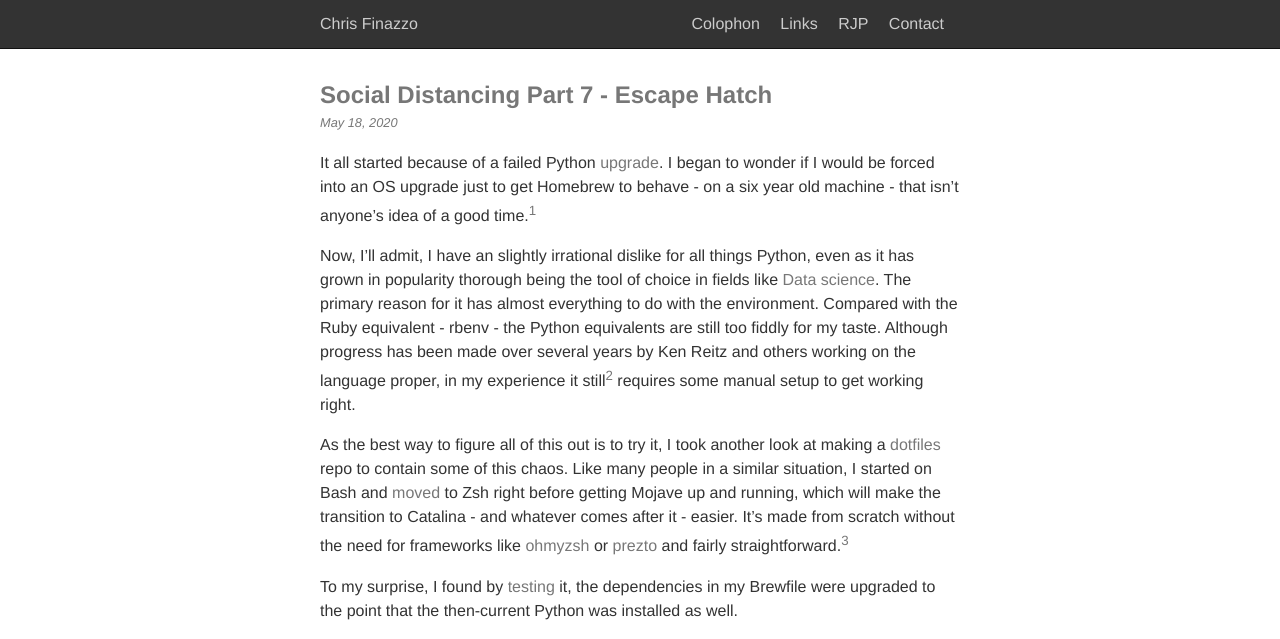
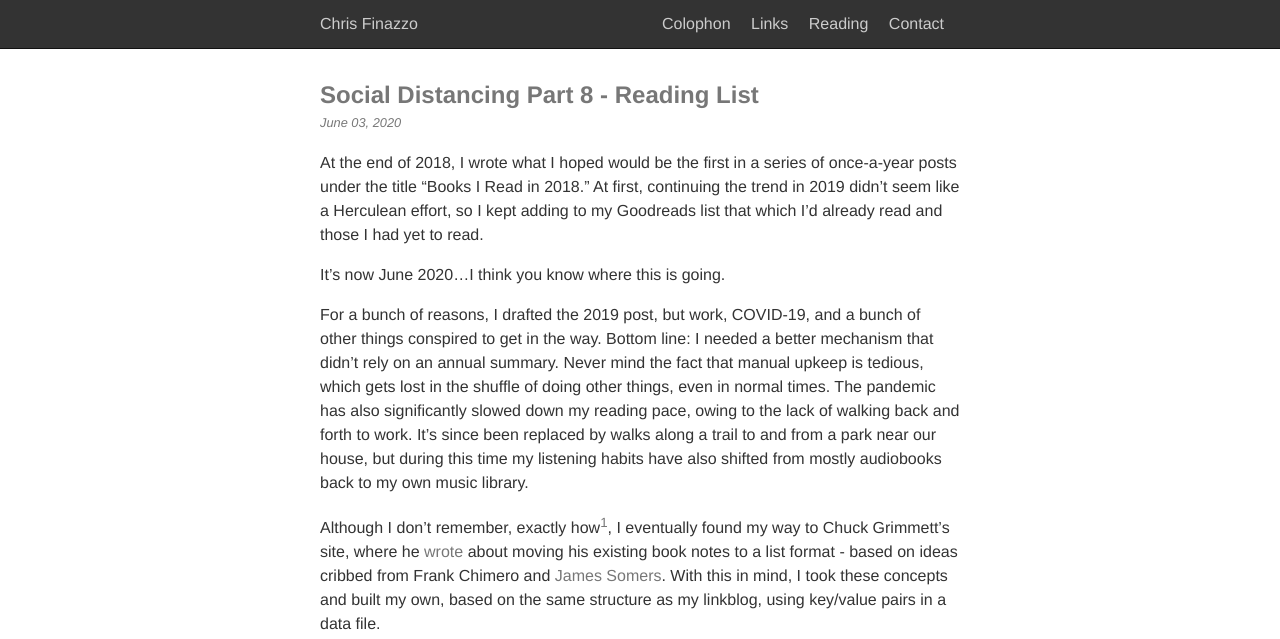
Before and after one commit to chrisfinazzo/blog, a Jekyll site: the page built from index.html, in a window 1280 px wide and 1400 px high. Shown: the top 639 px of the window. Built offline with Jekyll 4.4.1, drawn with Linux system fonts in a browser that asks for light colours; some of the changed text lies outside the part shown; grey boxes are pictures that could not be loaded.

Commit message:
'Social Distancing Part 8 - Reading List'

```diff
--- /dev/null
+++ b/_data/reading.yml
@@ -0,0 +1,158 @@
+  - year: "2020"
+    books:
+      - title: "Coders: The Making of a New Tribe and the Remaking of the World"
+        author: Clive Thompson
+        link: https://www.amazon.com/Coders-Making-Tribe-Remaking-World/dp/0735220565/
+
+  - year: "2019"
+    books:
+      - title: "A Higher Loyalty: Truth, Lies, and Leadership"
+        author: James Comey
+        link: https://www.amazon.com/Higher-Loyalty-Truth-Lies-Leadership/dp/1250192455/
+
+      - title: "On the Brink: Inside the Race to Stop the Collapse of the Global Financial System"
+        author: Henry M. Paulson, Jr
+        link: https://www.amazon.com/Brink-Inside-Collapse-Global-Financial/dp/0446561932/
+
+      - title: "All the Devils are Here: The Hidden History of the Financial Crisis"
+        author: Bethany McLean and Joe Nocera
+        link: https://www.amazon.com/All-Devils-Are-Here-Financial/dp/1591843634/
+
+      - title: "Hillbilly Elegy: A Memoir of a Family and Culture in Crisis"
+        author: J.D. Vance
+        link: https://www.amazon.com/Hillbilly-Elegy-Memoir-Family-Culture/dp/0062300547/
+
+      - title: "The Buy Side: A Wall Street Trader's Tale of Spectacular Excess"
+        author: Turney Duff
+        link: https://www.amazon.com/Buy-Side-Street-Traders-Spectacular/dp/077043715X/
+
+      - title: "Fear: Trump in the White House"
+        author: Bob Woodward
+        link: https://www.amazon.com/Fear-Trump-White-Bob-Woodward/dp/1501175513/
+
+      - title: "The Common Good"
+        author: Robert Reich
+        link: https://www.amazon.com/Common-Good-Robert-B-Reich/dp/052552049X/
+
+      - title: "The Dark Web"
+        author: Geoff White and Bernard P. Achampong
+        link: https://www.audible.com/pd/The-Dark-Web-Audiobook/B076T8WJ5Q
+
+      - title: "Losing the Signal: The Untold Story Behind the Extraordinary Rise and Spectacular Fall of BlackBerry"
+        author: Jacquie McNish and Sean Silcoff
+        link: https://www.amazon.com/Losing-Signal-Extraordinary-Spectacular-BlackBerry/dp/1250060176/
+
+      - title: "What If?"
+        author: Randall Munroe
+        link: https://www.amazon.com/What-If-Scientific-Hypothetical-Questions/dp/0544272994/
+
+      - title: "Why I Left Goldman Sachs: A Wall Street Story"
+        author: Greg Smith
+        link: https://www.amazon.com/Why-Left-Goldman-Sachs-Street/dp/1455527475/
+
+      - title: "Kitchen Confidential: Adventures in the Culinary Underbelly"
+        author: Anthony Bourdain
+        link: https://www.amazon.com/Kitchen-Confidential-Adventures-Culinary-Underbelly/dp/158234082X/
+
+      - title: "In Defense of a Liberal Education"
+        author: Fareed Zakaria
+        link: https://www.amazon.com/Defense-Liberal-Education-Fareed-Zakaria/dp/0393247686/
+
+      - title: "It's Even Worse Than You Think: What the Trump Administration Is Doing to America"
+        author: David Cay Johnston
+        link: https://www.amazon.com/Even-Worse-Than-Think-Administration/dp/1501174169/
+
+      - title: "21 Lessons for the 21st Century"
+        author: Yuval Noah Harari
+        link: https://www.amazon.com/Lessons-21st-Century-Yuval-Harari/dp/0525512179
+
+      - title: "Thanks, Obama: My Hopey, Changey White House Years"
+        author: David Litt
+        link: https://www.amazon.com/Thanks-Obama-Hopey-Changey-White/dp/0062568450/
+
+      - title: "Temp: How American Work, American Business, and the American Dream Became Temporary"
+        author: Louis Hyman
+        link: https://www.amazon.com/Temp-American-Business-Became-Temporary/dp/0735224072/
+
+      - title: "Remote: Office Not Required"
+        author: Jason Fried and David Heinemeier Hansson
+        link: https://www.amazon.com/Remote-Office-Required-Jason-Fried/dp/0804137501/
+
+      - title: "Hit Refresh: The Quest to Rediscover Microsoft's Soul and Imagine a Better Future for Everyone"
+        author: Satya Nadella
+        link: https://www.amazon.com/Hit-Refresh-Rediscover-Microsofts-Everyone/dp/0062652508/
+
+      - title: "Astrophysics for People in a Hurry"
+        author: Neil deGrasse Tyson
+        link: https://www.amazon.com/gp/product/0393609391/
+
+      - title: "How the Internet Happened: From Netscape to the iPhone"
+        author: Brian McCullough
+        link: https://www.amazon.com/How-Internet-Happened-Netscape-iPhone/dp/1631493078/
+
+
+  - year: "2018"
+    books:
+      - title: "Young Money: Inside the Hidden World of Wall Street's Post-Crash Recruits"
+        author: Kevin Roose
+        link: https://www.amazon.com/Young-Money-Streets-Post-Crash-Recruits/dp/044658326X
+
+      - title: "The Big Short: Inside the Doomsday Machine"
+        author: Michael Lewis
+        link: https://www.amazon.com/Big-Short-Inside-Doomsday-Machine/dp/0393072231
+
+      - title: "The New CSS Layout"
+        author: Rachel Andrew
+        link: https://abookapart.com/products/the-new-css-layout
+
+      - title: "Going Offline"
+        author: Jeremy Keith
+        link: https://abookapart.com/products/going-offline
+
+      - title: "Too Big to Fail: The Inside Story of How Wall Street and Washington Fought to Save the Financial System from Crisis - and Themselves"
+        author: Andrew Ross Sorkin
+        link: https://www.amazon.com/Too-Big-Fail-Washington-System/dp/0670021253
+
+      - title: "Accessibility for Everyone"
+        author: Laura Kalbag
+        link: https://abookapart.com/products/accessibility-for-everyone
+
+      - title: "Flash Boys: A Wall Street Revolt"
+        author: Michael Lewis
+        link: https://www.amazon.com/Flash-Boys-Wall-Street-Revolt/dp/0393351599
+
+      - title: "Becoming Steve Jobs: The Evolution of a Reckless Upstart into a Visionary Leader"
+        author: Brent Schlender and Rick Tetzeli
+        link: https://www.amazon.com/Becoming-Steve-Jobs-Evolution-Visionary/dp/0385347421
+
+      - title: "A Colossal Failure of Common Sense: The Inside Story of the Collapse of Lehman Brothers"
+        author: Lawrence G. McDonald
+        link: https://www.amazon.com/Colossal-Failure-Common-Sense-Collapse/dp/0307588335
+
+      - title: "Straight to Hell: True Tales of Deviance, Debauchery, and Billion-Dollar Deals"
+        author: John LeFevre
+        link: https://www.amazon.com/Straight-Hell-Deviance-Debauchery-Billion-Dollar/dp/0802123309
+
+      - title: "The Accidental Billionaires: The Founding of Facebook: A Tale of Sex, Money, Genius, and Betrayal"
+        author: Ben Mezrich
+        link: https://www.amazon.com/Accidental-Billionaires-Founding-Facebook-Betrayal/dp/0307740986
+
+      - title: "Steve Jobs"
+        author: Walter Isaacson
+        link: https://www.amazon.com/Steve-Jobs-Walter-Isaacson/dp/1451648537/
+
+      - title: "Into Thin Air: A Personal Account of the Mount Everest Disaster"
+        author: John Krakauer
+        link: https://www.amazon.com/Into-Thin-Air-Personal-Disaster/dp/0385494785
+
+      - title: "What Happened"
+        author: Hillary Clinton
+        link: https://www.amazon.com/What-Happened-Hillary-Rodham-Clinton/dp/1501175564
+
+      - title: "The Fifth Risk"
+        author: Michael Lewis
+        link: https://www.amazon.com/The-Fifth-Risk/dp/B07GNTDQJQ
+
+      - title: "The Coming Storm"
+        author: Michael Lewis
+        link: https://www.amazon.com/The-Coming-Storm/dp/B07FHLQ2DD
--- a/_includes/nav.html
+++ b/_includes/nav.html
@@ -6,7 +6,7 @@
     <span class="links">
         <a href="/colophon">Colophon</a>
         <a href="/links">Links</a>
-        <a href="https://rjp.chrisfinazzo.com">RJP</a>
+        <a href="/reading">Reading</a>
         <a href="/contact">Contact</a>
     </span>
 </section>
--- /dev/null
+++ b/_posts/2020-06-03-social-distancing-pt8-reading-list.md
@@ -0,0 +1,26 @@
+---
+layout: post
+title: Social Distancing Part 8 - Reading List
+---
+
+At the end of 2018, I wrote what I hoped would be the first in a series of once-a-year posts under the title &#8220;Books I Read in 2018.&#8221; At first, continuing the trend in 2019 didn&#8217;t seem like a Herculean effort, so I kept adding to my Goodreads list that which I&#8217;d already read and those I had yet to read.
+
+It&#8217;s now June 2020&#8230;I think you know where this is going.
+
+For a bunch of reasons, I drafted the 2019 post, but work, COVID-19, and a bunch of other things conspired to get in the way. Bottom line: I needed a better mechanism that didn&#8217;t rely on an annual summary. Never mind the fact that manual upkeep is tedious, which gets lost in the shuffle of doing other things, even in normal times. The pandemic has also significantly slowed down my reading pace, owing to the lack of walking back and forth to work. It&#8217;s since been replaced by walks along a trail to and from a park near our house, but during this time my listening habits have also shifted from mostly audiobooks back to my own music library.
+
+Although I don&#8217;t remember, exactly how[^1], I eventually found my way to Chuck Grimmett&#8217;s site, where he [wrote][cg] about moving his existing book notes to a list format - based on ideas cribbed from Frank Chimero and [James Somers][js]. With this in mind, I took these concepts and built my own, based on the same structure as my linkblog, using key/value pairs in a data file.
+
+It&#8217;s much less effort to maintain, and the count increments automatically. My implementation doesn&#8217;t have ratings or notes like Chuck does on his site, but I might think about adding quotes for select books later on. As with the 2018 post that got me started down this path, it&#8217;s pulled from my Audible & Goodreads lists, although I don&#8217;t have anything to indicate what book I&#8217;m currently reading or what&#8217;s next in the queue.
+
+If you&#8217;re interested, the updated list can be found [here][] and the [code][] is on GitHub.
+
+<hr />
+
+[^1]: Most likely via Twitter and RSS. Have you heard about RSS? Turns out&trade;, it&#8217;s not dead.
+
+[cg]: http://www.cagrimmett.com/development/2019/09/07/reading-list.html
+[fc]: https://frankchimero.com
+[js]: http://jsomers.net/#books
+[here]: /reading/
+[code]: https://github.com/chrisfinazzo/blog/blob/master/_data/reading.yml
--- /dev/null
+++ b/reading.md
@@ -0,0 +1,27 @@
+---
+layout: default
+title: "Reading List"
+---
+
+<div class="container">
+  {% for entry in site.data.reading %}
+  <div class="year-container">
+    <div class="year">
+      <h4>{{ entry.year }}</h4>
+      <div class="number">{{ entry.books | size }} books</div>
+    </div>
+    <div class="books">
+      <ul class="reading-list {{ entry.year }}">
+        {% for book in entry.books %}
+        <li>
+          <a href="{{ book.link }}" alt="_blank" rel="nofollow noopener">{{
+            book.title
+          }}</a>
+          <span class="author">by {{ book.author }}</span>
+        </li>
+        {% endfor %}
+      </ul>
+    </div>
+  </div>
+  {% endfor %}
+</div>
```
